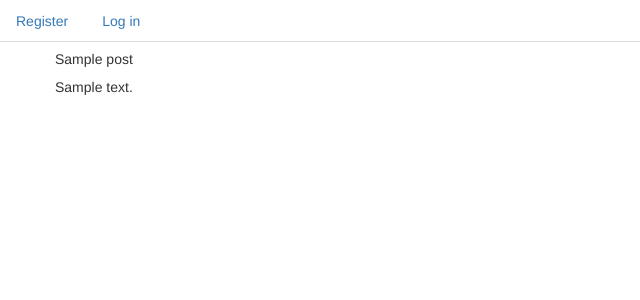
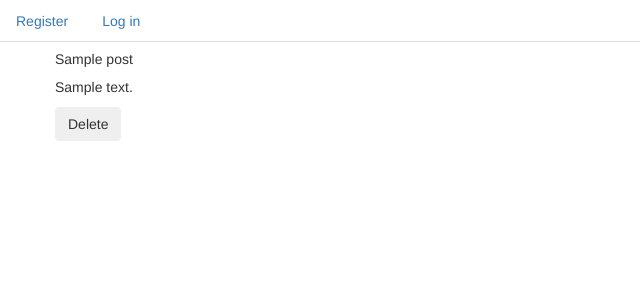
Before and after one commit to LaerryLaessig/meerkat, a Flask app: page / in a window 1280 px wide. Shown: the top 300 px of the page, without its empty margins (0-640 px from the left). Run offline with Flask 2, Linux system fonts and the light colour scheme; tables that the repository leaves empty hold one stand-in row (values such as "Sample post"); some libraries are stand-ins or nearby versions.

Commit message:
fix post and add feature delete posts

```diff
--- a/flask_meerkat/database.py
+++ b/flask_meerkat/database.py
@@ -1,3 +1,5 @@
+import datetime
+
 from itsdangerous import Serializer, TimedSerializer
 from sqlalchemy import desc
 from flask_meerkat import db, login_manager, bcrypt, app
@@ -54,9 +56,17 @@ def get_all_posts():
     return Post.query.order_by(desc(Post.id)).all()
 
 
-def insert_post(post):
+def insert_post(post, user_id):
     db.session.add(Post(title=post['title'],
-                        text=post['text']))
+                        text=post['text'],
+                        user_id=user_id))
+    db.session.commit()
+    db.session.close()
+
+
+def delete_post(post_id):
+    post = Post.query.get(int(post_id))
+    db.session.delete(post)
     db.session.commit()
     db.session.close()
 
--- a/flask_meerkat/models.py
+++ b/flask_meerkat/models.py
@@ -30,3 +30,8 @@ class Post(db.Model):
     text = db.Column('text', db.String)
     date_posted = db.Column(db.DateTime, nullable=False, default=datetime.utcnow)
     user_id = db.Column(db.Integer, db.ForeignKey('user.id'), nullable=False)
+
+    def __init__(self, title, text,user_id):
+        self.title = title
+        self.text = text
+        self.user_id = user_id
--- a/flask_meerkat/routes.py
+++ b/flask_meerkat/routes.py
@@ -4,7 +4,7 @@ from flask_meerkat.forms import SignInForm, SignUpForm, AccountForm, RequestRese
 from flask_meerkat import app
 from flask_login import login_user, current_user, logout_user, login_required
 from flask_meerkat.database import insert_user, find_user_by_mail, update_user, get_all_posts, insert_post, \
-     update_user_password_by_token
+    update_user_password_by_token, delete_post
 from flask_meerkat.mail_client import send_password_reset_mail
 
 
@@ -18,9 +18,15 @@ def home():
 def post():
     form = PostForm()
     if request.method == 'POST':
-        insert_post(form.data)
+        insert_post(form.data, current_user.id)
         return redirect(url_for('home'))
     return render_template('post.html', form=form)
+
+
+@app.route('/post/<post_id>/delete', methods=['POST'])
+def post_delete(post_id):
+    delete_post(post_id)
+    return redirect(url_for('home'))
 
 
 @app.route('/signin', methods=['GET', 'POST'])
--- a/flask_meerkat/templates/home.html
+++ b/flask_meerkat/templates/home.html
@@ -4,10 +4,13 @@
   <div class="col-md">
     {% for post in posts %}
       <div class="card" style="width: 54rem;">
-        <div class="card-body">
-          <h5 class="card-title">{{ post.title }}</h5>
-          <p class="card-text">{{ post.text}}</p>
-        </div>
+        <form method="POST">
+          <div class="card-body">
+            <h5 class="card-title">{{ post.title }}</h5>
+            <p class="card-text">{{ post.text}}</p>
+            <button class="btn btn-outline-danger" formaction="{{ url_for('post_delete', post_id=post.id)}}">Delete</button>
+          </div>
+        </form>
       </div>
     {% endfor %}
   </div>
--- a/flask_meerkat/templates/post.html
+++ b/flask_meerkat/templates/post.html
@@ -16,6 +16,7 @@
         </fieldset>
         <div class="form-group">
             {{ form.submit(class="btn btn-outline-info") }}
+            <button class="btn btn-outline-warning" onclick="history.back()">Cancel</button>
         </div>
     </form>
 </div>
```
